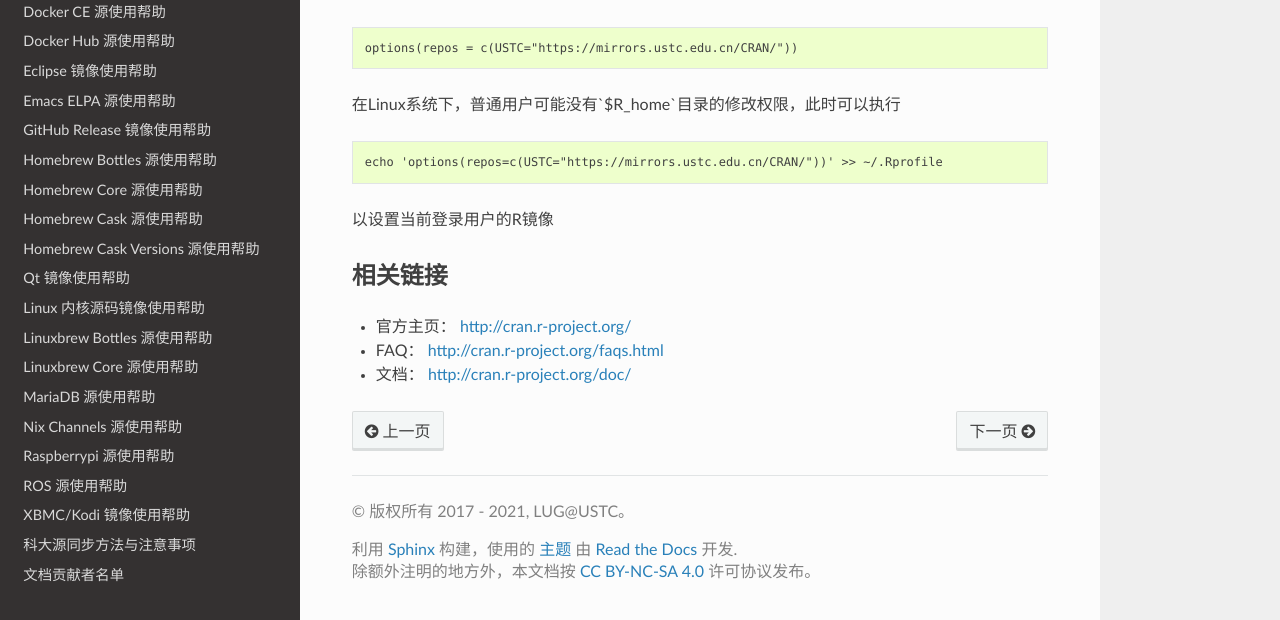
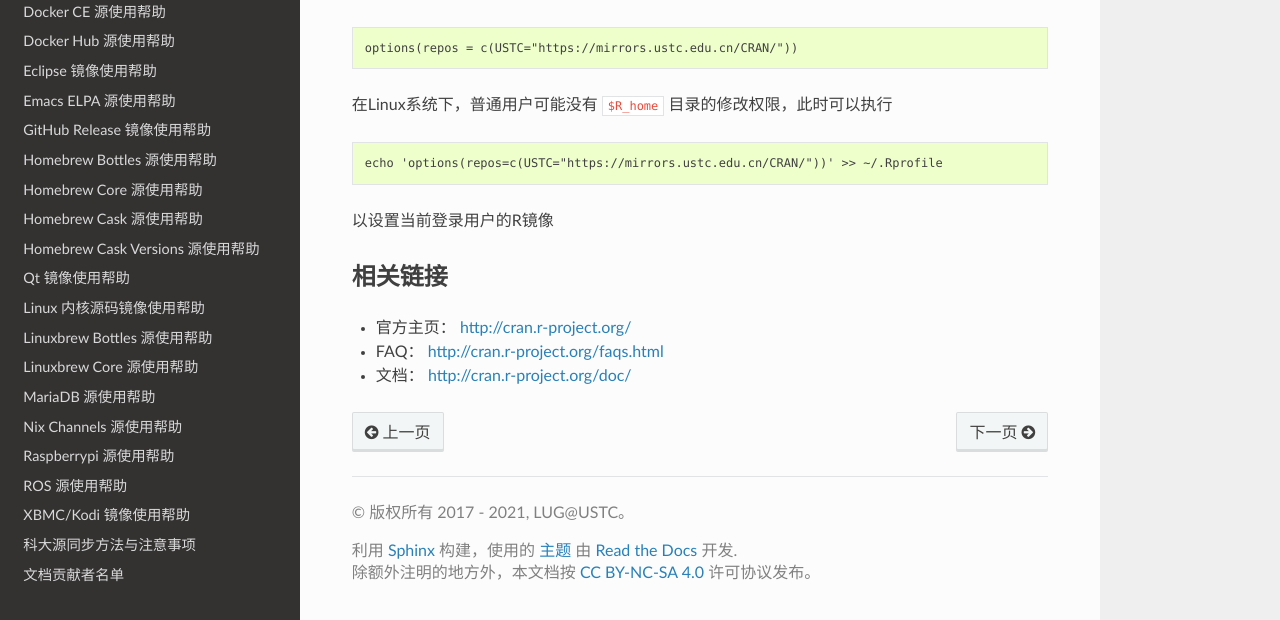
Before and after one commit to ustclug/mirrorhelp, a Sphinx documentation site: the page built from source/CRAN.rst, in a window 1280 px wide and 1110 px high. Shown: the part 487-1107 px from the top of the window. Built offline with Sphinx 7.4.7 and the Read the Docs theme 2.0.0, drawn with Linux system fonts in a browser that asks for light colours; pages that are not in the unit, such as notebooks, are missing from menus.

Commit message:
应该没问题了

```diff
--- a/source/CRAN.rst
+++ b/source/CRAN.rst
@@ -24,7 +24,7 @@ China Hefei 即可。
 
     options(repos = c(USTC="https://mirrors.ustc.edu.cn/CRAN/"))
 
-在Linux系统下，普通用户可能没有`$R_home`目录的修改权限，此时可以执行
+在Linux系统下，普通用户可能没有 ``$R_home`` 目录的修改权限，此时可以执行
 
 .. code-block:: text
 
```
